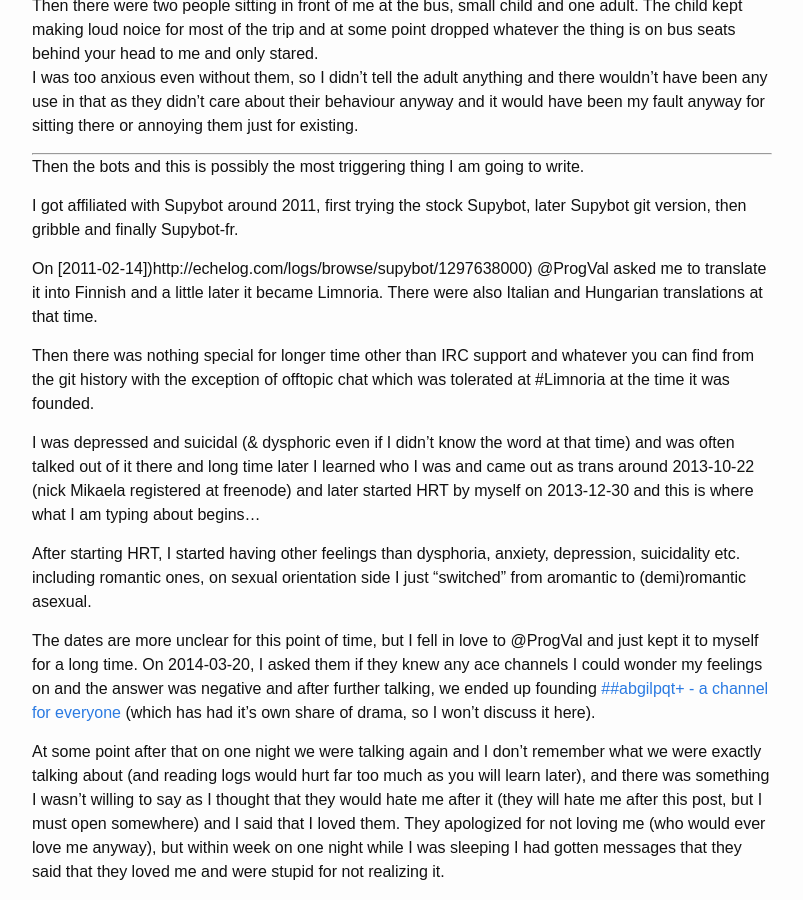
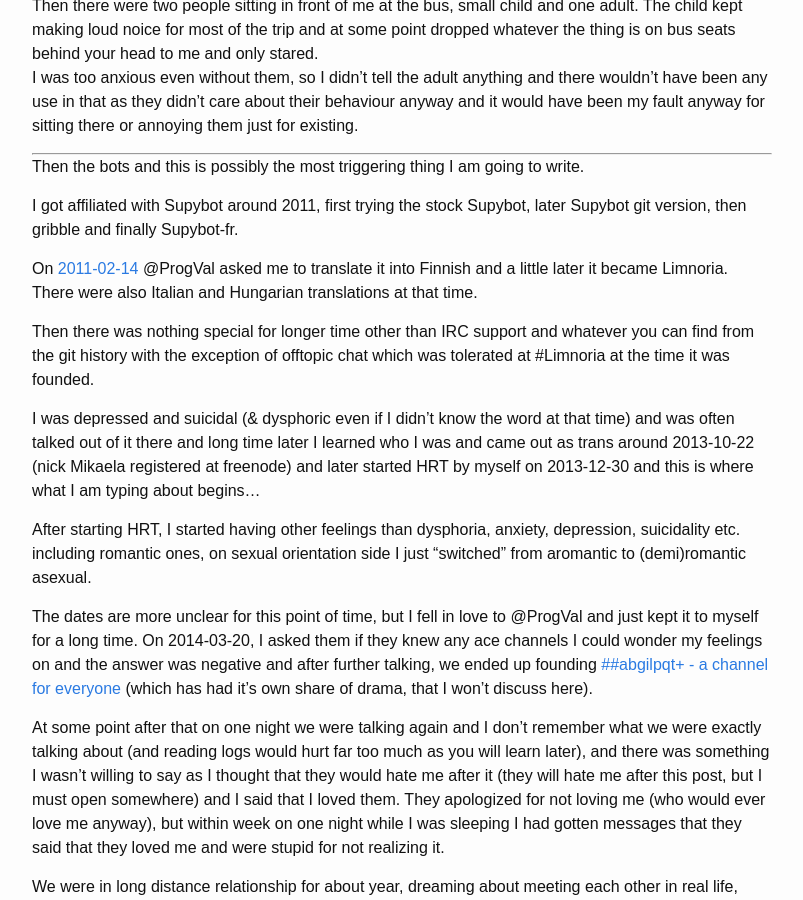
Before and after one commit to Mikaela/mikaela.github.io, a Jekyll site: the page built from _posts/2015-05-18-life-bot-background.md, in a window 1280 px wide and 900 px high, scrolled down 722 px. Shown: the whole window, without its empty margins (238-1041 px from the left). Built offline with Jekyll 4.4.1, drawn with Linux system fonts in a browser that asks for light colours; Markdown is read by kramdown in place of the engine named in the settings; comment, search, counter and statistics services are not loaded.

Commit message:
2015-05-18-life-bot-background: fix typos
* bracket was wrong direction
* the abgilpqt+ part just felt weird

```diff
--- a/_posts/2015-05-18-life-bot-background.md
+++ b/_posts/2015-05-18-life-bot-background.md
@@ -54,7 +54,7 @@
 I got affiliated with Supybot around 2011, first trying the stock Supybot,
 later Supybot git version, then gribble and finally Supybot-fr.
 
-On [2011-02-14])http://echelog.com/logs/browse/supybot/1297638000)
+On [2011-02-14](http://echelog.com/logs/browse/supybot/1297638000)
 @ProgVal asked me to translate it into Finnish and a little
 later it became Limnoria. There were also Italian and Hungarian
 translations at that time.
@@ -79,7 +79,7 @@
 them if they knew any ace channels I could wonder my feelings on and the
 answer was negative and after further talking, we ended up founding
 [##abgilpqt+ - a channel for everyone](https://abgilpqt.github.io/about/)
-(which has had it's own share of drama, so I won't discuss it here).
+(which has had it's own share of drama, that I won't discuss here).
 
 At some point after that on one night we were talking again and I don't
 remember what we were exactly talking about (and reading logs would hurt
```
